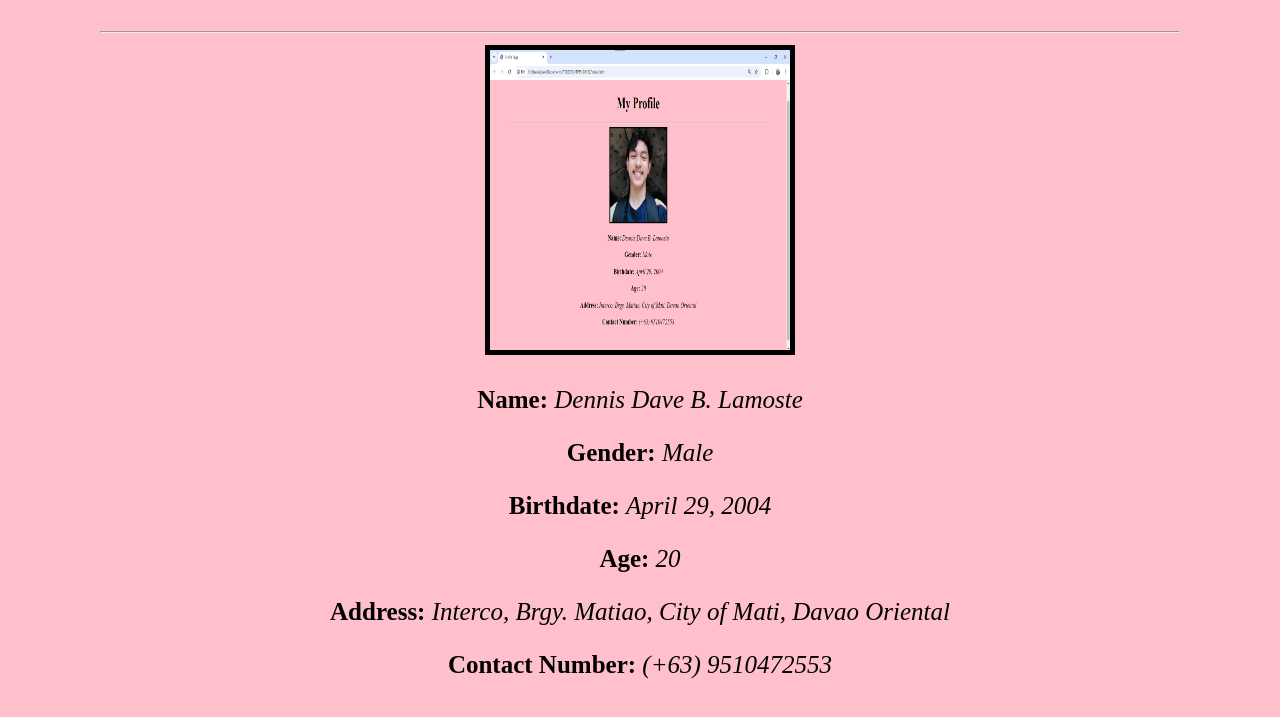
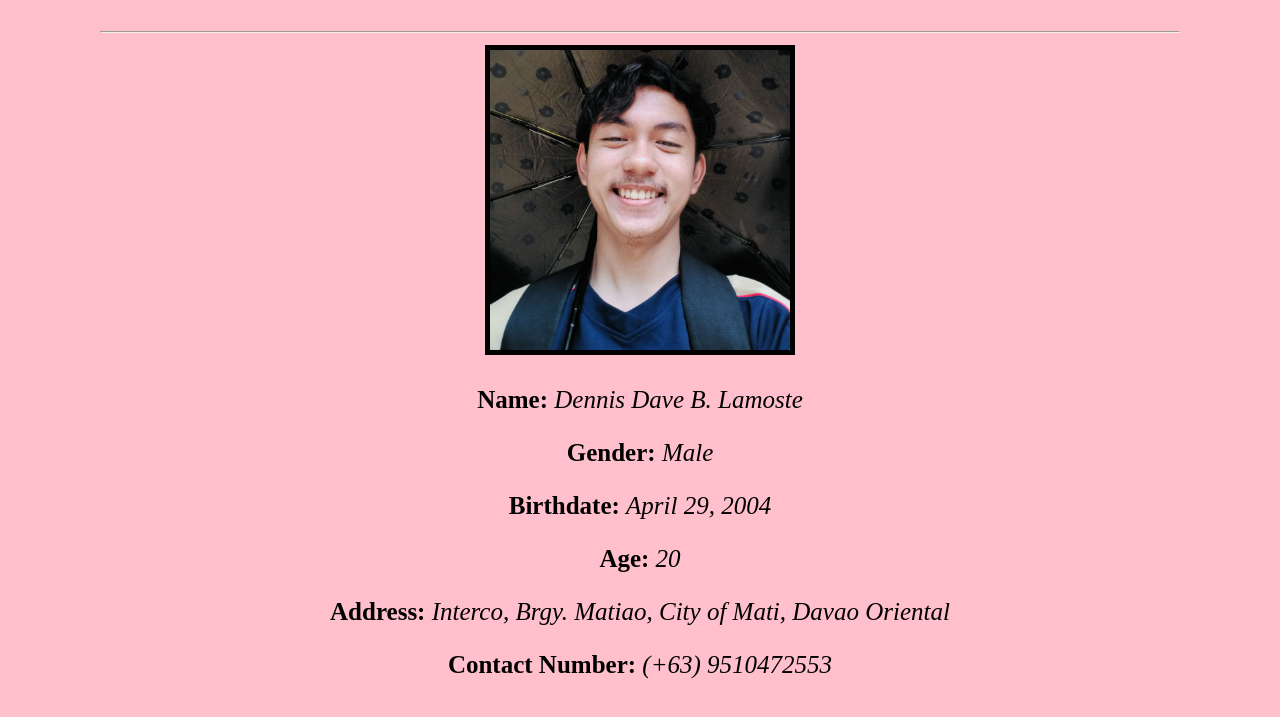
Before and after one commit to Lamzeez/ProfilePage, a plain HTML site: page index.html in a window 1280 px wide. Shown: the part 161-878 px from the top of the page. Drawn offline with Linux system fonts and the light colour scheme.

Commit message:
Update index.html

```diff
--- a/index.html
+++ b/index.html
@@ -16,7 +16,7 @@
  <body>
   <h1>My Profile</h1>
   <hr>
-  <img src="ProfilePage.png" alt="Unsupported browser" height="300px" width="300px" border-radius="50%" border="5px" title="Handsome">
+  <img src="MyImage.jpg" alt="Unsupported browser" height="300px" width="300px" border-radius="50%" border="5px" title="Handsome">
   <p><strong>Name:</strong> <em>Dennis Dave B. Lamoste</em></p>
   <p><strong>Gender:</strong> <em>Male</em></p>
   <p><strong>Birthdate:</strong> <em>April 29, 2004</em></p>
```
